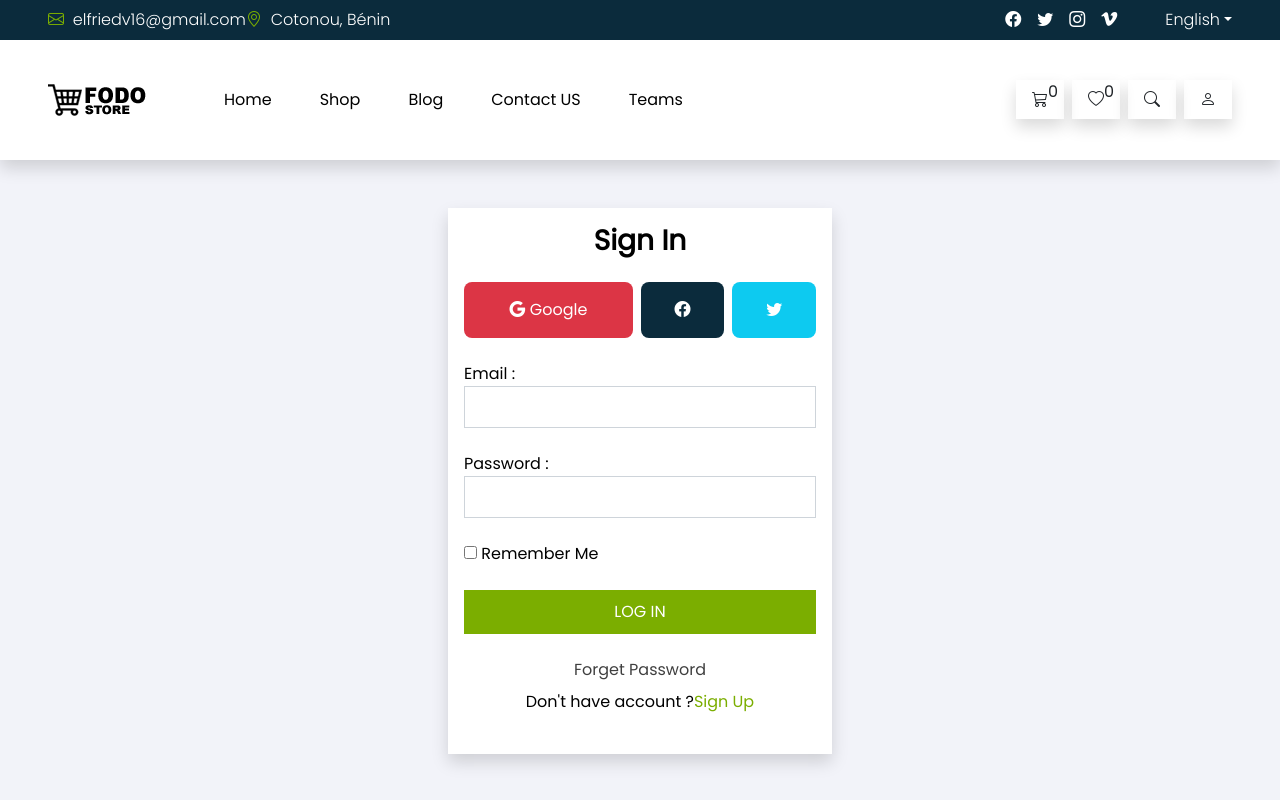
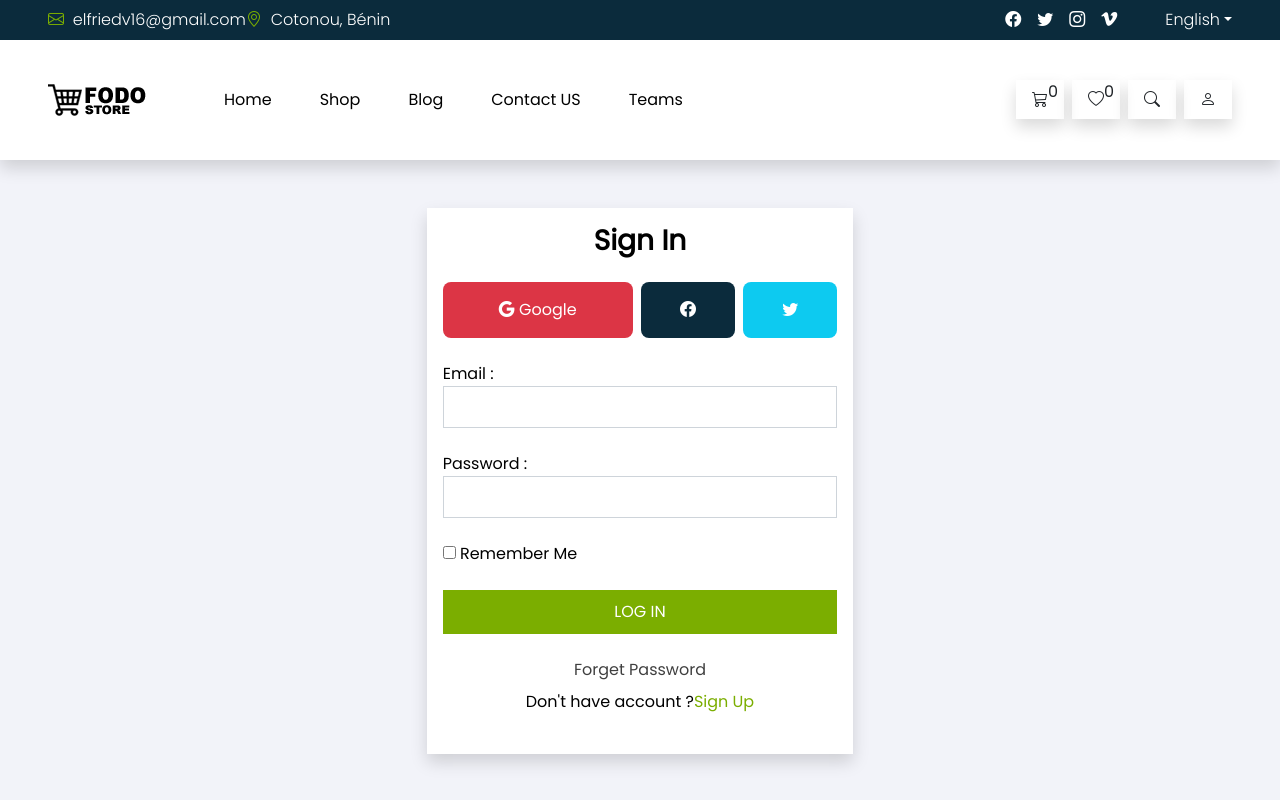
Before and after one commit to noel319/friedshop-front-react, a React (Vite) app: page /login in a window 1280 px wide. Shown: the top 800 px of the page. Built offline with nearby package versions, Linux system fonts and the light colour scheme.

Commit message:
Update Form

```diff
--- a/src/components/Form.tsx
+++ b/src/components/Form.tsx
@@ -32,7 +32,7 @@ const LoginForm = () => {
 
 
     return (
-        <div className="login-form  bg-white shadow w-30 mx-auto my-5 text-black p-3" style={{ minHeight: '500px' }}>
+        <div className="login-form  bg-white shadow col-11 col-lg-4 mx-auto my-5 text-black p-3" style={{ minHeight: '500px' }}>
             <h3 className="fw-bold text-center">Sign In</h3>
             <form action="" onSubmit={handleSubmit}>
                 <div className="d-flex gap-2 sign-oauth my-4 text-white text-center">
@@ -97,7 +97,7 @@ const SignUpForm = () => {
     }
 
     return (
-        <div className="login-form  bg-white shadow w-30 mx-auto my-5 text-black p-3" style={{ minHeight: '500px' }}>
+        <div className="login-form  bg-white shadow col-11 col-lg-4 mx-auto my-5 text-black p-3" style={{ minHeight: '500px' }}>
             <h3 className="fw-bold text-center">Register Account</h3>
             <form action="" onSubmit={handleSubmit}>
                 <div className="d-flex gap-2 sign-oauth my-4 text-white text-center">
@@ -159,7 +159,7 @@ const ResetPassword = () => {
     }
 
     return (
-        <div className="login-form  bg-white shadow w-30 mx-auto my-5 text-black p-3" style={{ minHeight: '300px' }}>
+        <div className="login-form  bg-white shadow col-11 col-lg-4 mx-auto my-5 text-black p-3" style={{ minHeight: '300px' }}>
             <h3 className="fw-bold text-center">Forgot Password</h3>
             <form action="">
                 <div className="my-4">
```
